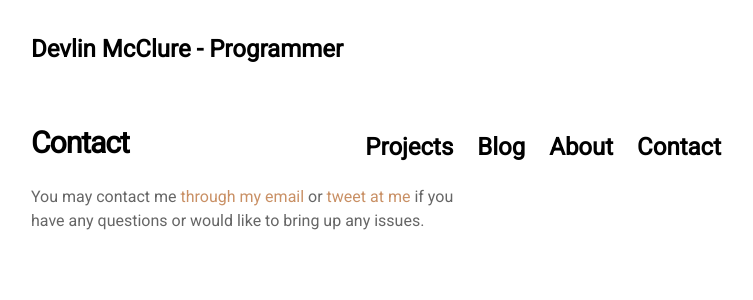
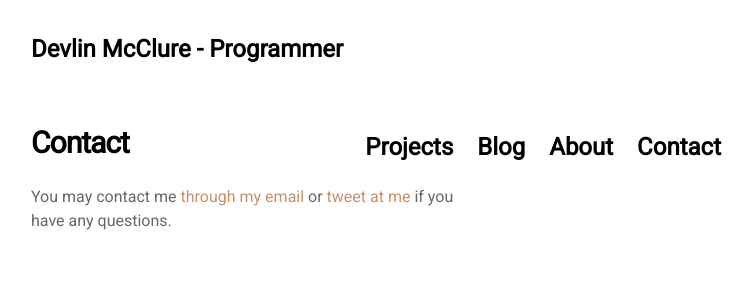
Before and after one commit to devmcclu/devmcclu.github.io-old, a Jekyll site: the page built from pages/contact.html, in a window 1280 px wide. Shown: the top 300 px of the page, without its empty margins (264-1017 px from the left). Built offline with Jekyll 4.4.1, drawn with Linux system fonts in a browser that asks for light colours; nearby versions of some CDN libraries.

Commit message:
Change contact info to be my own accounts

```diff
--- a/_data/settings.yml
+++ b/_data/settings.yml
@@ -46,7 +46,7 @@ about: >
 contact: >
   # Contact
 
-  You may contact me [through my email](mailto:l.nguyen.paul@gmail.com) or [tweet at me](https://twitter.com/intent/tweet?text=%40paululele) if you have any questions or would like to bring up any issues.
+  You may contact me [through my email](mailto:l.mccluredt@gmail.com) or [tweet at me](https://twitter.com/intent/tweet?text=%40Devlin_McClure) if you have any questions.
 
 #-------------------------------
 # Work Section
```
